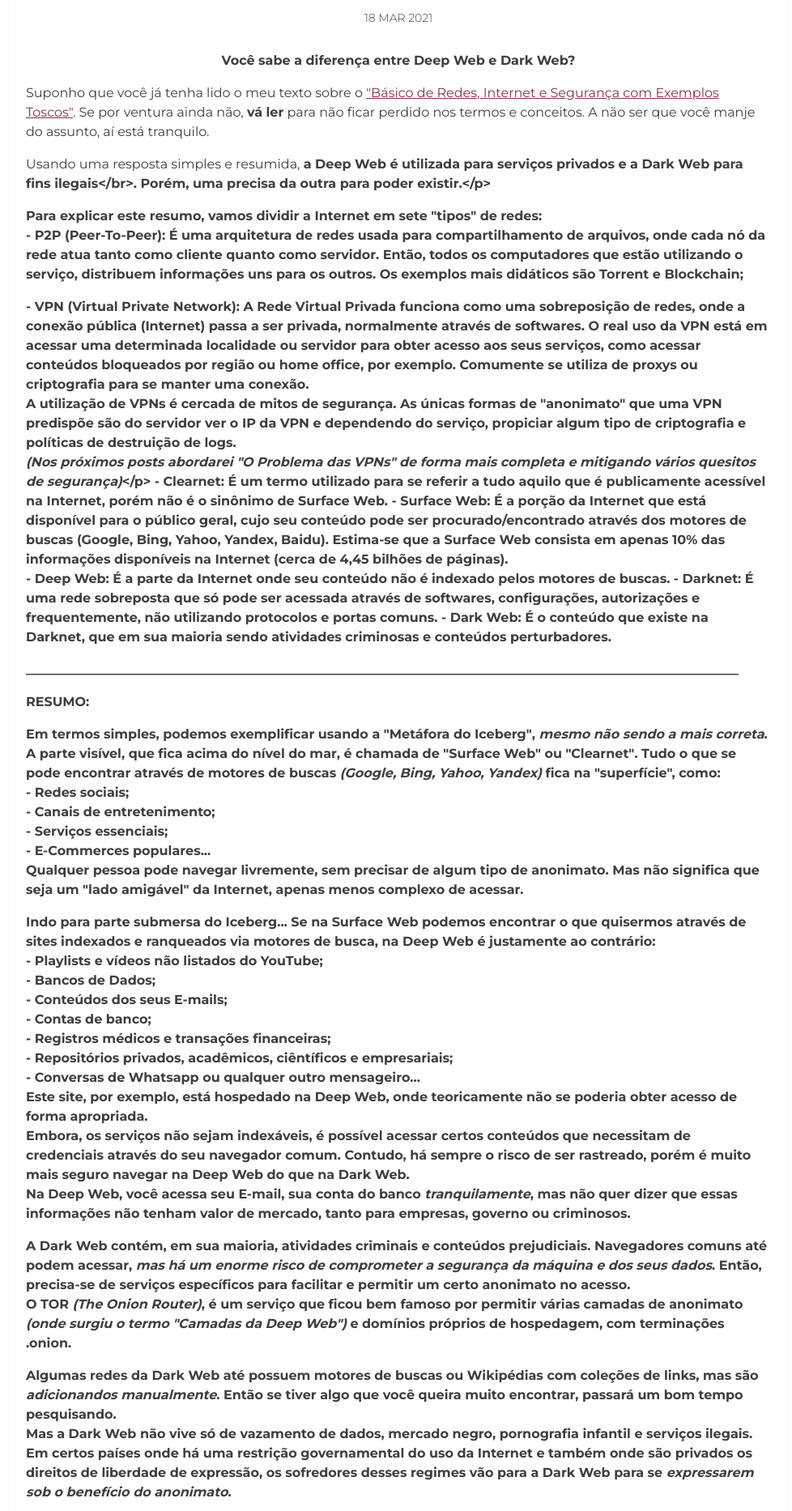
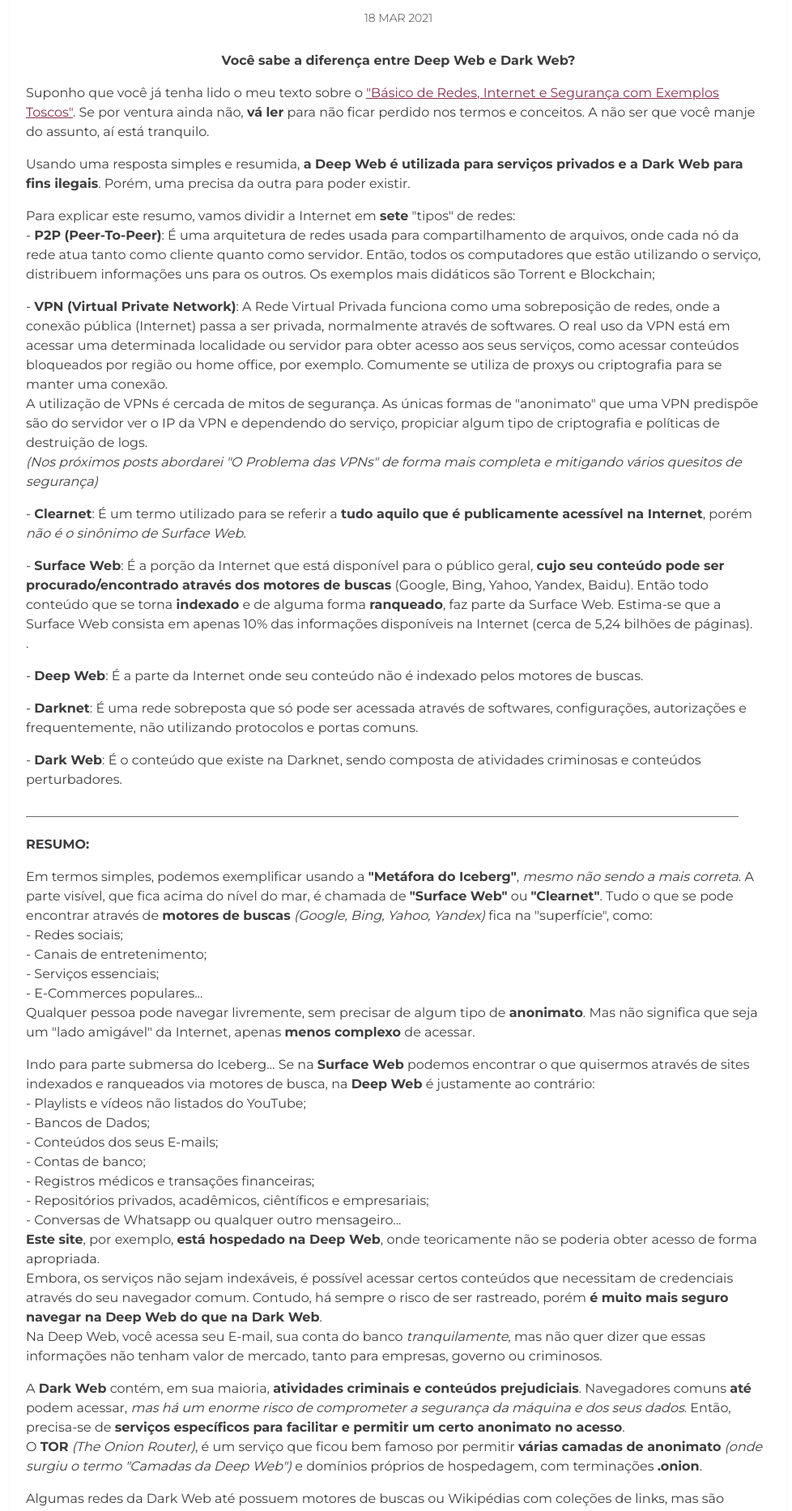
Before and after one commit to EscapeTheX/escapethex.github.io, a Jekyll site: the page built from _posts/2021-03-17-Deep-e-Dark-Web.markdown, in a window 1280 px wide. Shown: the part 605-2471 px from the top of the page at 81% size, without its empty margins (148-1126 px from the left). Built offline with Jekyll 4.4.1, drawn with Linux system fonts in a browser that asks for light colours; some of the changed text lies outside the part shown.

Commit message:
Deep e Redes

```diff
--- a/_posts/2021-03-17-Deep-e-Dark-Web.markdown
+++ b/_posts/2021-03-17-Deep-e-Dark-Web.markdown
@@ -9,23 +9,26 @@
 ---
 <center><strong>Você sabe a diferença entre Deep Web e Dark Web?</strong></center>
 
-<p>Suponho que você já tenha lido o meu texto sobre o <a href="url">"Básico de Redes, Internet e Segurança com Exemplos Toscos"</a>. Se por ventura ainda não, <b>vá ler</b> para não ficar perdido nos termos e conceitos. A não ser que você manje do assunto, aí está tranquilo.</p>
+<p>Suponho que você já tenha lido o meu texto sobre o <a href="https://escapethex.netlify.app/redes-for-dummies/">"Básico de Redes, Internet e Segurança com Exemplos Toscos"</a>. Se por ventura ainda não, <b>vá ler</b> para não ficar perdido nos termos e conceitos. A não ser que você manje do assunto, aí está tranquilo.</p>
 
-<p>Usando uma resposta simples e resumida, <b>a Deep Web é utilizada para serviços privados e a Dark Web para fins ilegais</br>. Porém, uma precisa da outra para poder existir.</p>
+<p>Usando uma resposta simples e resumida, <b>a Deep Web é utilizada para serviços privados e a Dark Web para fins ilegais</b>. Porém, uma precisa da outra para poder existir.</p>
 
 <p>Para explicar este resumo, vamos dividir a Internet em <b>sete</b> "tipos" de redes:<br>
 - <b>P2P (Peer-To-Peer)</b>: É uma arquitetura de redes usada para compartilhamento de arquivos, onde cada nó da rede atua tanto como cliente quanto como servidor. Então, todos os computadores que estão utilizando o serviço, distribuem informações uns para os outros. Os exemplos mais didáticos são Torrent e Blockchain;</p>
 
-- <b>VPN (Virtual Private Network)</b>: A Rede Virtual Privada funciona como uma sobreposição de redes, onde a conexão pública (Internet) passa a ser privada, normalmente através de softwares. O real uso da VPN está em acessar uma determinada localidade ou servidor para obter acesso aos seus serviços, como acessar conteúdos bloqueados por região ou home office, por exemplo. Comumente se utiliza de proxys ou criptografia para se manter uma conexão.<br>
+<p>- <b>VPN (Virtual Private Network)</b>: A Rede Virtual Privada funciona como uma sobreposição de redes, onde a conexão pública (Internet) passa a ser privada, normalmente através de softwares. O real uso da VPN está em acessar uma determinada localidade ou servidor para obter acesso aos seus serviços, como acessar conteúdos bloqueados por região ou home office, por exemplo. Comumente se utiliza de proxys ou criptografia para se manter uma conexão.<br>
 A utilização de VPNs é cercada de mitos de segurança. As únicas formas de "anonimato" que uma VPN predispõe são do servidor ver o IP da VPN e dependendo do serviço, propiciar algum tipo de criptografia e políticas de destruição de logs.<br>
 <i>(Nos próximos posts abordarei "O Problema das VPNs" de forma mais completa e mitigando vários quesitos de segurança)</i></p>
 
-- <b>Clearnet</b>: É um termo utilizado para se referir a tudo aquilo que é publicamente acessível na Internet, porém não é o sinônimo de Surface Web.
-- <b>Surface Web</b>: É a porção da Internet que está disponível para o público geral, <b>cujo seu conteúdo pode ser procurado/encontrado através dos motores de buscas</b> (Google, Bing, Yahoo, Yandex, Baidu). Estima-se que a Surface Web consista em apenas 10% das informações disponíveis na Internet (cerca de 4,45 bilhões de páginas).<br>
+<p>- <b>Clearnet</b>: É um termo utilizado para se referir a <b>tudo aquilo que é publicamente acessível na Internet</b>, porém <i>não é o sinônimo de Surface Web</i>.</p>
 
-- <b>Deep Web</b>: É a parte da Internet onde seu conteúdo não é indexado pelos motores de buscas.
-- <b>Darknet</b>: É uma rede sobreposta que só pode ser acessada através de softwares, configurações, autorizações e frequentemente, não utilizando protocolos e portas comuns.
-- <b>Dark Web</b>: É o conteúdo que existe na Darknet, que em sua maioria sendo atividades criminosas e conteúdos perturbadores.
+<p>- <b>Surface Web</b>: É a porção da Internet que está disponível para o público geral, <b>cujo seu conteúdo pode ser procurado/encontrado através dos motores de buscas</b> (Google, Bing, Yahoo, Yandex, Baidu). Então todo conteúdo que se torna <b>indexado</b> e de alguma forma <b>ranqueado</b>, faz parte da Surface Web. Estima-se que a Surface Web consista em apenas 10% das informações disponíveis na Internet (cerca de 5,24 bilhões de páginas).<br>
+.</p>
+<p>- <b>Deep Web</b>: É a parte da Internet onde seu conteúdo não é indexado pelos motores de buscas.</p>
+
+<p>- <b>Darknet</b>: É uma rede sobreposta que só pode ser acessada através de softwares, configurações, autorizações e frequentemente, não utilizando protocolos e portas comuns.</p>
+
+<p>- <b>Dark Web</b>: É o conteúdo que existe na Darknet, sendo composta de atividades criminosas e conteúdos perturbadores.</p>
 
 
 
@@ -60,4 +63,6 @@
 <p><b>EM RESUMO</b>, cada "camada do Iceberg" <b>precisa uma da outra para poder existir</b>. A Deep Web funciona quase que sobreposta a Surface, enquanto a Dark Web é composta em sua maioria por atividade criminosa e liberdade de expressão sob o benefício (por vezes malefício) do anonimato. Mas isso não significa que o que há na Dark Web não pode ser achado na Surface Web.</p>
 <p>_________________________________________________________________________________________________________________</p>
 <p><b>REFERÊNCIAS</b></p>
-<p>
+<p>- <b>JEP</b>: <a href="https://quod.lib.umich.edu/j/jep/3336451.0007.104?view=text;rgn=main">White Paper: The Deep Web - Surfacing Hidden Value</a><br>
+- <b>Radware Blog (Daniel Smith)</b>: <a href="https://blog.radware.com/security/2016/04/darknet-101/">Darknet 101: An Introduction to The Darkest Places Online</a><br>
+-
```
Also changed, not shown: _posts/2021-03-18-Redes-For-Dummies.markdown (+11 -9 lines).
